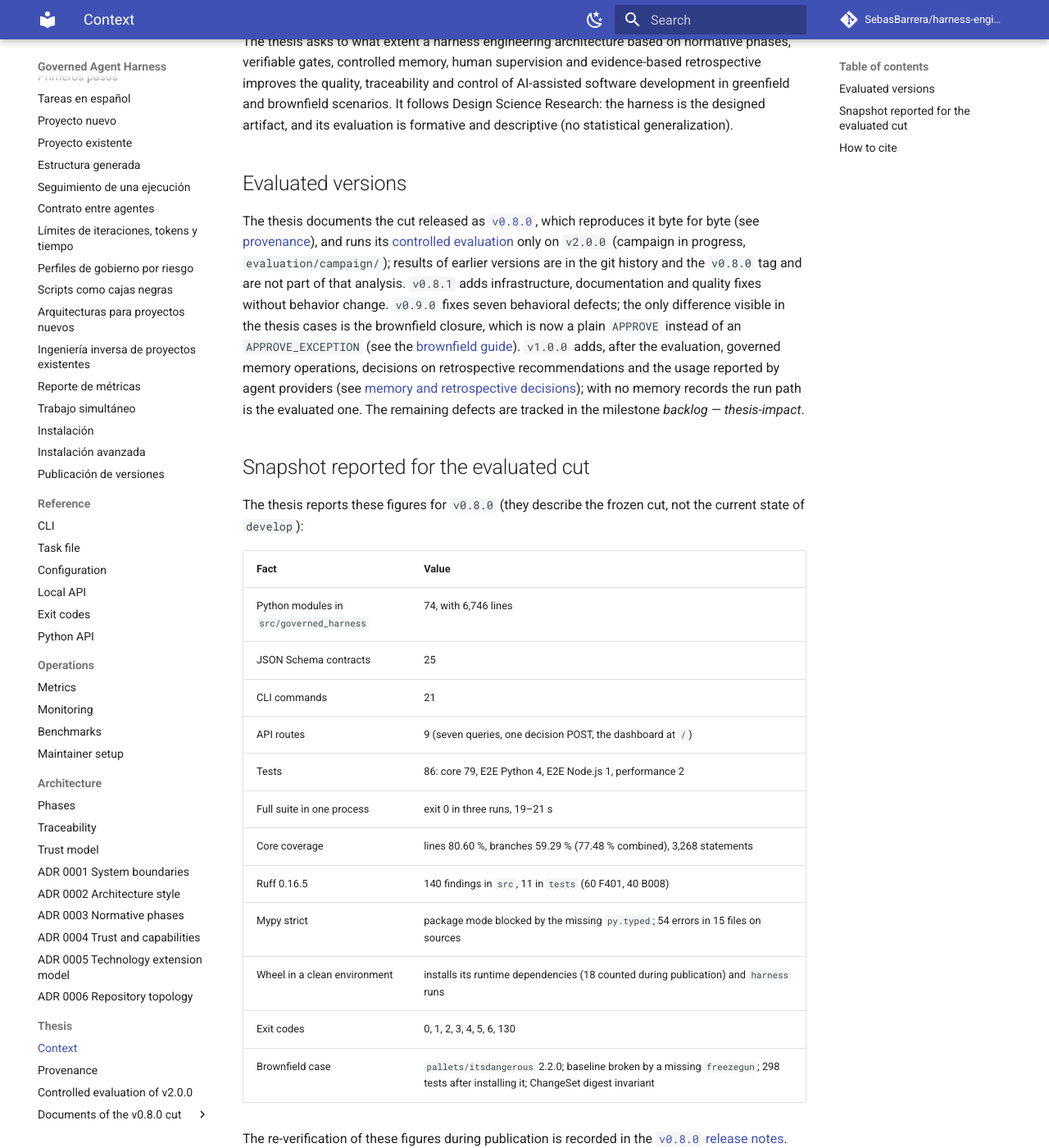
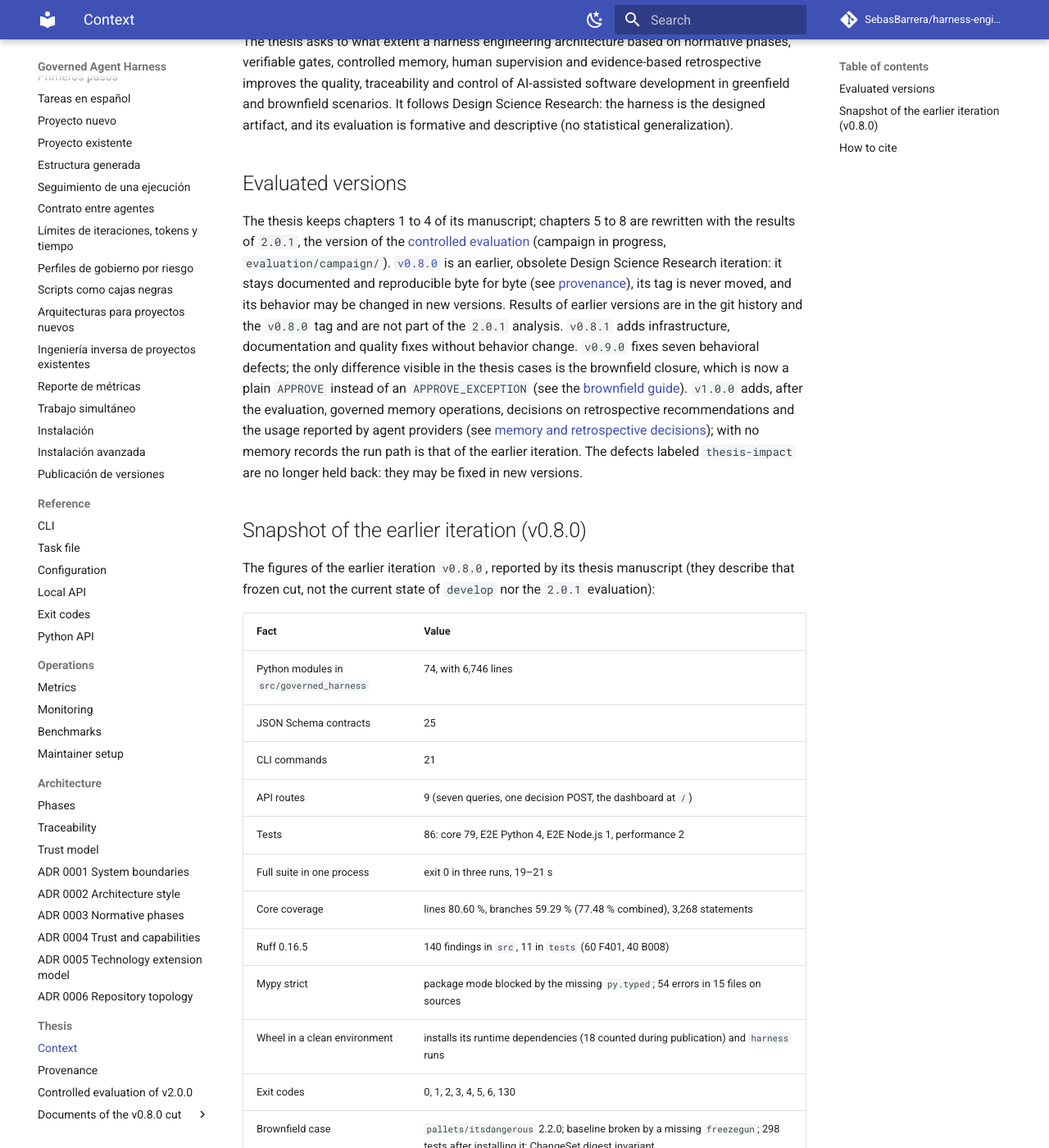
Before and after one commit to SebasBarrera/harness-engineering, an MkDocs documentation site: the page built from docs/thesis.md, in a window 1280 px wide and 1400 px high, scrolled down 302 px. Shown: the whole window at 82% size. Built offline with MkDocs 1.6.1 and Material for MkDocs 9.7.7, drawn with Linux system fonts in a browser that asks for light colours; comment, search, counter and statistics services are not loaded; some of the changed text lies outside the part shown.

Commit message:
docs: describe v0.8.0 as an earlier, obsolete iteration and drop the freeze on thesis-impact behavior
Owner decision of 2026-11-12: only chapters 1-4 of the manuscript are kept, chapters 5-8 are rewritten with the 2.0.1 results, and v0.8.0 is an earlier DSR iteration. Its tag stays immutable and reproducible, but its behavior may change in new versions, so CLAUDE.md and CONTRIBUTING.md no longer forbid fixing thesis-impact defects. Updates thesis.md, provenance.md, both READMEs and the places that called v0.8.0 the evaluated cut. No code changed.

Co-Authored-By: Claude Sonnet 5.5 <noreply@anthropic.com>
Claude-Session: https://claude.ai/code/session_01HU9todRDU8hnXKmgHRwKxj

```diff
--- a/docs/adr/0006-repository-topology.md
+++ b/docs/adr/0006-repository-topology.md
@@ -8,7 +8,7 @@
 Two products come out of the research: the software (the Governed Agent Harness) and the thesis
 document (LaTeX) that designs, implements and evaluates it. They differ in:
 
-- **life cycle**: the software keeps evolving after the evaluated cut; the document follows the
+- **life cycle**: the software keeps evolving after the earlier iteration `v0.8.0`; the document follows the
   academic calendar;
 - **visibility**: the software can be public; the manuscript is under institutional review and
   must not be published before it is approved;
--- a/docs/thesis.md
+++ b/docs/thesis.md
@@ -16,24 +16,26 @@ and its evaluation is formative and descriptive (no statistical generalization).
 
 ## Evaluated versions
 
-The thesis documents the cut released as [`v0.8.0`](https://github.com/SebasBarrera/harness-engineering/releases/tag/v0.8.0),
-which reproduces it byte for byte (see [provenance](provenance.md)), and runs its
-[controlled evaluation](evaluation/results.md) only on `v2.0.0` (campaign in progress,
-`evaluation/campaign/`); results of earlier versions are in the git history and the `v0.8.0` tag
-and are not part of that analysis. `v0.8.1` adds
+The thesis keeps chapters 1 to 4 of its manuscript; chapters 5 to 8 are rewritten with the results
+of `2.0.1`, the version of the [controlled evaluation](evaluation/results.md) (campaign in
+progress, `evaluation/campaign/`). [`v0.8.0`](https://github.com/SebasBarrera/harness-engineering/releases/tag/v0.8.0)
+is an earlier, obsolete Design Science Research iteration: it stays documented and reproducible
+byte for byte (see [provenance](provenance.md)), its tag is never moved, and its behavior may be
+changed in new versions. Results of earlier versions are in the git history and the `v0.8.0` tag
+and are not part of the `2.0.1` analysis. `v0.8.1` adds
 infrastructure, documentation and quality fixes without behavior change. `v0.9.0` fixes seven
 behavioral defects; the only difference visible in the thesis cases is the brownfield closure, which
 is now a plain `APPROVE` instead of an `APPROVE_EXCEPTION` (see the
 [brownfield guide](guides/brownfield.md)). `v1.0.0` adds, after the evaluation, governed memory
 operations, decisions on retrospective recommendations and the usage reported by agent providers
 (see [memory and retrospective decisions](guides/memory.md)); with no memory records the run path
-is the evaluated one. The remaining defects are tracked in the milestone
-*backlog — thesis-impact*.
+is that of the earlier iteration. The defects labeled `thesis-impact` are no longer
+held back: they may be fixed in new versions.
 
-## Snapshot reported for the evaluated cut
+## Snapshot of the earlier iteration (v0.8.0)
 
-The thesis reports these figures for `v0.8.0` (they describe the frozen cut, not the current
-state of `develop`):
+The figures of the earlier iteration `v0.8.0`, reported by its thesis manuscript (they describe
+that frozen cut, not the current state of `develop` nor the `2.0.1` evaluation):
 
 | Fact | Value |
 |---|---|
@@ -57,4 +59,4 @@ The re-verification of these figures during publication is recorded in the
 
 Use the citation metadata in [`CITATION.cff`](https://github.com/SebasBarrera/harness-engineering/blob/develop/CITATION.cff)
 (GitHub shows a "Cite this repository" button), and cite the version you used, for example
-`v0.8.0` for the documented cut or `v2.0.0` for the controlled evaluation.
+`v0.8.0` for the earlier, documented iteration or `v2.0.1` for the controlled evaluation.
```
Also changed, not shown: CLAUDE.md (+9 -6 lines), CONTRIBUTING.md (+6 -7 lines), README.es.md (+11 -10 lines), README.md (+10 -9 lines), docs/es/publicacion.md (+1 -1 lines), docs/index.md (+1 -1 lines), docs/provenance.md (+7 -6 lines).
